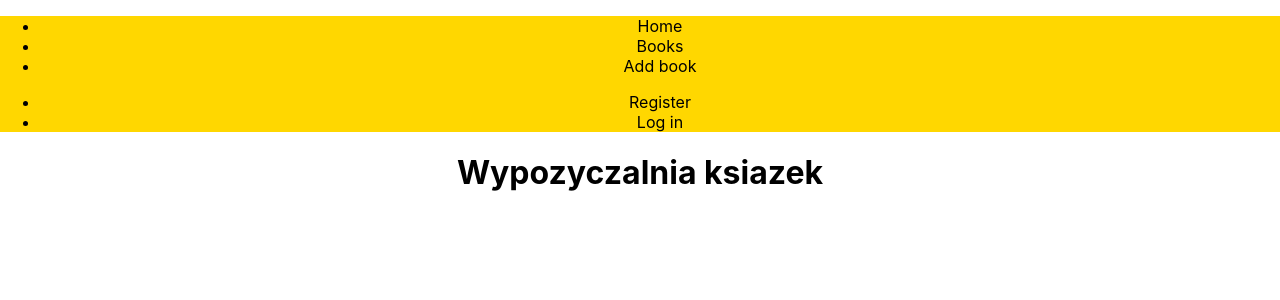
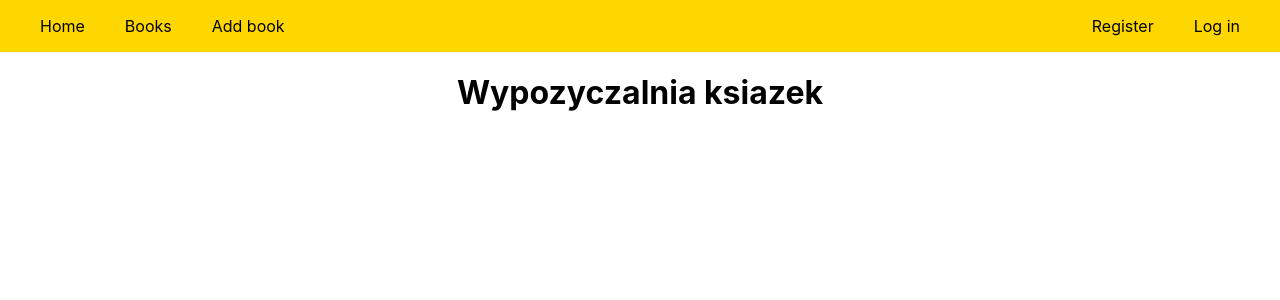
Before and after one commit to Jetoxixoxorix/booklibrary, a React (Create React App) app: page / in a window 1280 px wide. Shown: the top 300 px of the page. Built offline with nearby package versions, Linux system fonts and the light colour scheme.

Commit message:
some flex added

```diff
--- a/src/Navbar.css
+++ b/src/Navbar.css
@@ -1,3 +1,15 @@
 .navbar {
     background-color: gold;
+    display: flex;
+    justify-content: space-between;
 }
+
+.menu {
+    list-style: none;
+    display: flex;
+
+}
+
+.menu li {
+    margin-right: 40px;
+}
--- a/src/Navbar.js
+++ b/src/Navbar.js
@@ -4,19 +4,17 @@ import './Navbar.css';
 export class Navbar extends Component {
     render() {
         return (
-            <div className='navbar'>
-                <div>
-                    <ul>
+            <nav className='navbar'>
+                <ul className="menu menu-left">
                         <li>Home</li>
                         <li>Books</li>
                         <li>Add book</li>
                     </ul>
-                    <ul>
+                    <ul className="menu menu-right">
                         <li>Register</li>
                         <li>Log in</li>
                     </ul>
-                </div>
-            </div>
+            </nav>
         );
     }
 }
--- a/src/index.css
+++ b/src/index.css
@@ -6,6 +6,7 @@ body {
     sans-serif;
   -webkit-font-smoothing: antialiased;
   -moz-osx-font-smoothing: grayscale;
+
 }
 
 code {
```
Also changed, not shown: public/books.json (added, +15 -0 lines), src/Book.js (added), src/Books.js (added).
